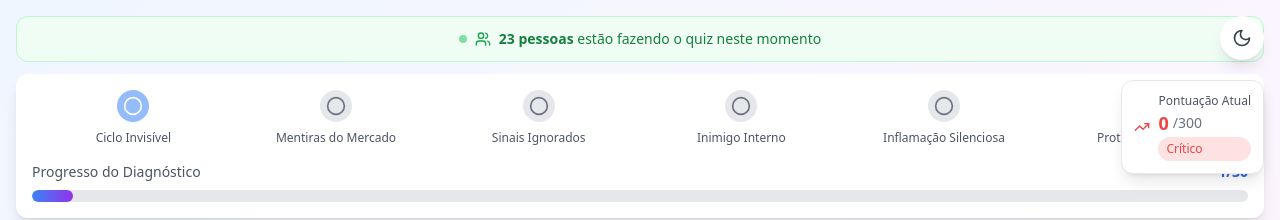
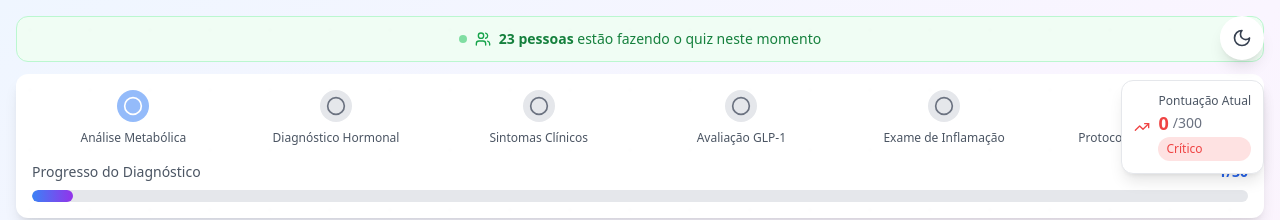
Before and after one commit to luan4rauj0/quizmotivodafalha, a React (Vite) app: page / in a window 1280 px wide. Both pictures are taken after a click on the button "Começar Quiz". Shown: the top 220 px of the page. Built offline with nearby package versions, Linux system fonts and the light colour scheme.

Commit message:
Atualizar etapas do quiz para terminologia médica/diagnóstico

```diff
--- a/src/components/AdvancedProgressBar.tsx
+++ b/src/components/AdvancedProgressBar.tsx
@@ -9,12 +9,12 @@ interface AdvancedProgressBarProps {
 }
 
 const stages = [
-  { name: 'Ciclo Invisível', questions: 3 },
-  { name: 'Mentiras do Mercado', questions: 3 },
-  { name: 'Sinais Ignorados', questions: 4 },
-  { name: 'Inimigo Interno', questions: 5 },
-  { name: 'Inflamação Silenciosa', questions: 5 },
-  { name: 'Protocolo Natural', questions: 10 },
+  { name: 'Análise Metabólica', questions: 3 },
+  { name: 'Diagnóstico Hormonal', questions: 3 },
+  { name: 'Sintomas Clínicos', questions: 4 },
+  { name: 'Avaliação GLP-1', questions: 5 },
+  { name: 'Exame de Inflamação', questions: 5 },
+  { name: 'Protocolo Personalizado', questions: 10 },
 ];
 
 export const AdvancedProgressBar: React.FC<AdvancedProgressBarProps> = ({
```
Also changed, not shown: src/data/quizConfig.ts (+6 -6 lines).
